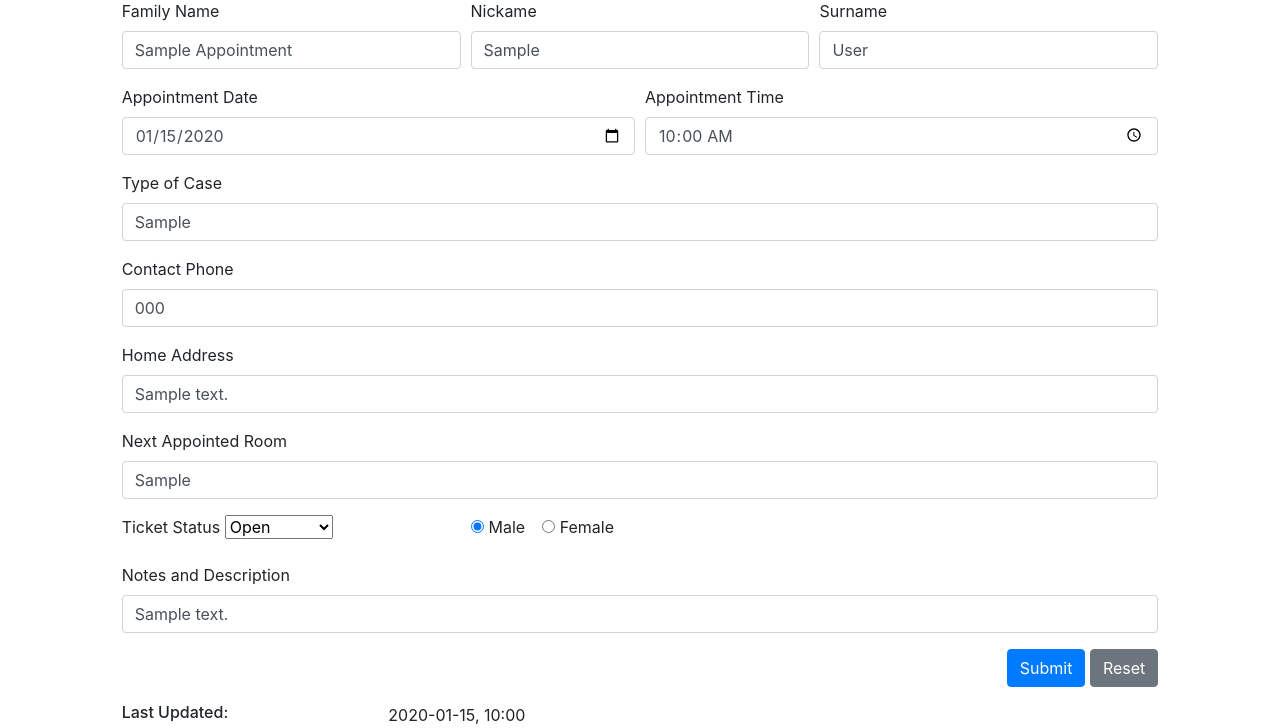
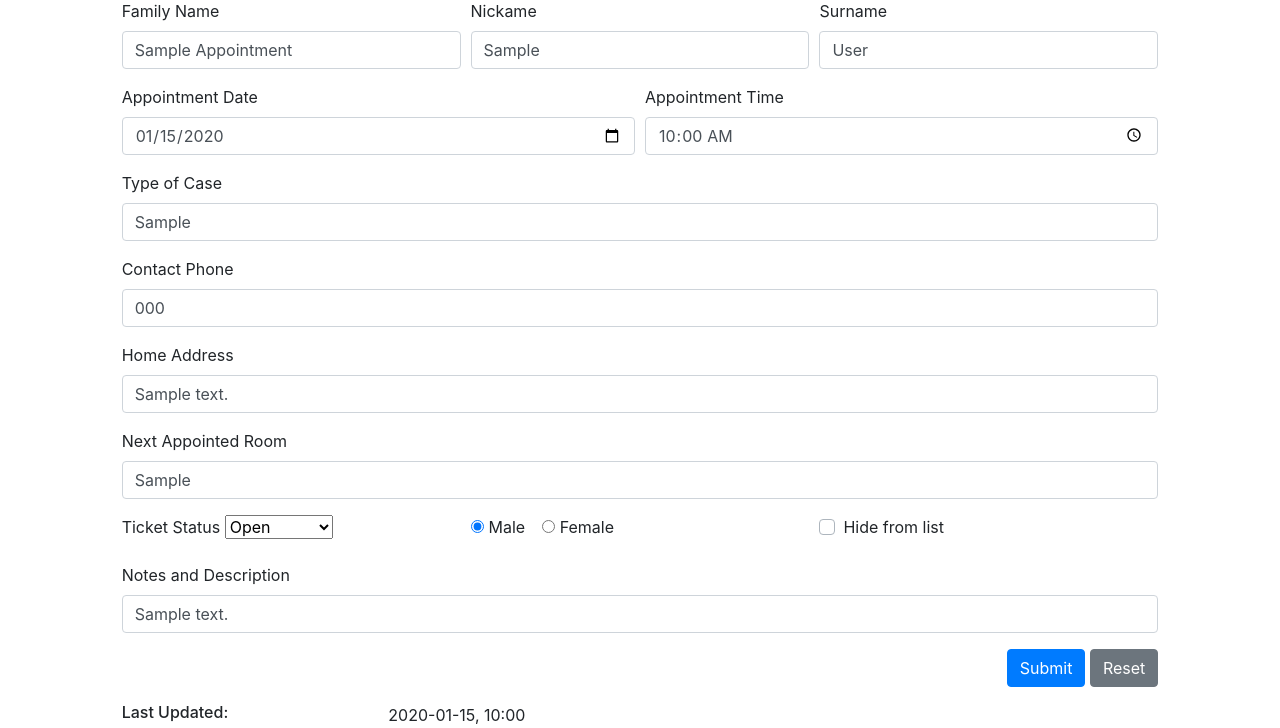
Before and after one commit to bengkel-linux/django-stuff, a Django app: page /appointment/details/1 in a window 1280 px wide. Shown: the part 99-827 px from the top of the page. Run offline with Django 3.2, Linux system fonts and the light colour scheme; tables that the repository leaves empty hold one stand-in row (values such as "Sample post"); some libraries are stand-ins or nearby versions.

Commit message:
completed all detail viewing

```diff
--- a/hospitalmgmt/appointment/templates/detail.html
+++ b/hospitalmgmt/appointment/templates/detail.html
@@ -22,7 +22,7 @@
             <div class="form-row">
                 <div class="form-group col-md-4">
                     <label for="famName">Family Name</label>
-                    <input type="text" class="form-control" id="famName" maxlength="200" value="{{ appointment.familieName|title }}">
+                    <input type="text" class="form-control" id="famName" maxlength="200" value="{{ appointment.familieName|title }}" required>
                 </div>
                 <div class="form-group col-md-4">
                     <label for="nickName">Nickame</label>
@@ -46,13 +46,13 @@
             <div class="form-row">
                 <div class="form-group col-md-12">
                     <label for="caseType">Type of Case</label>
-                    <input type="text" class="form-control" id="caseType" maxlength="200" value="{{ appointment.caseType }}">
+                    <input type="text" class="form-control" id="caseType" maxlength="200" value="{{ appointment.caseType }}" required>
                 </div>
             </div>
             <div class="form-row">
                 <div class="form-group col-md-12">
                     <label for="telNum">Contact Phone</label>
-                    <input type="telephone" class="form-control" id="telNum" maxlength="200" value="{{ appointment.phoneContact|default_if_none:"" }}">
+                    <input type="telephone" class="form-control" id="telNum" maxlength="200" value="{{ appointment.phoneContact|default_if_none:"" }}" required>
                 </div>
             </div>
             <div class="form-row">
@@ -77,7 +77,7 @@
                         {% endfor %}
                     </select>
                 </div>
-                <div class="form-group col-sm-8">
+                <div class="form-group col-sm-4">
                     <div class="form-check form-check-inline">
                         <input class="form-check-input" name="gender" type="radio" id="maleSelection" value="1" {% if appointment.genderMale %} checked {% endif %}>
                         <label class="form-check-label" for="maleSelection">Male</label>
@@ -85,6 +85,12 @@
                     <div class="form-check form-check-inline">
                         <input class="form-check-input" name="gender" type="radio" id="femaleSelection" value="0" {% if not appointment.genderMale %} checked {% endif %}>
                         <label class="form-check-label" for="femaleSelection">Female</label>
+                    </div>
+                </div>
+                <div class="form-group col-sm-4">
+                    <div class="custom-control custom-checkbox">
+                        <input class="custom-control-input" type="checkbox" value="True" id="hidenApp" {% if appointment.hidden %} checked {% endif %}>
+                        <label class="custom-control-label" for="hidenApp">Hide from list</label>
                     </div>
                 </div>
             </div>
```
